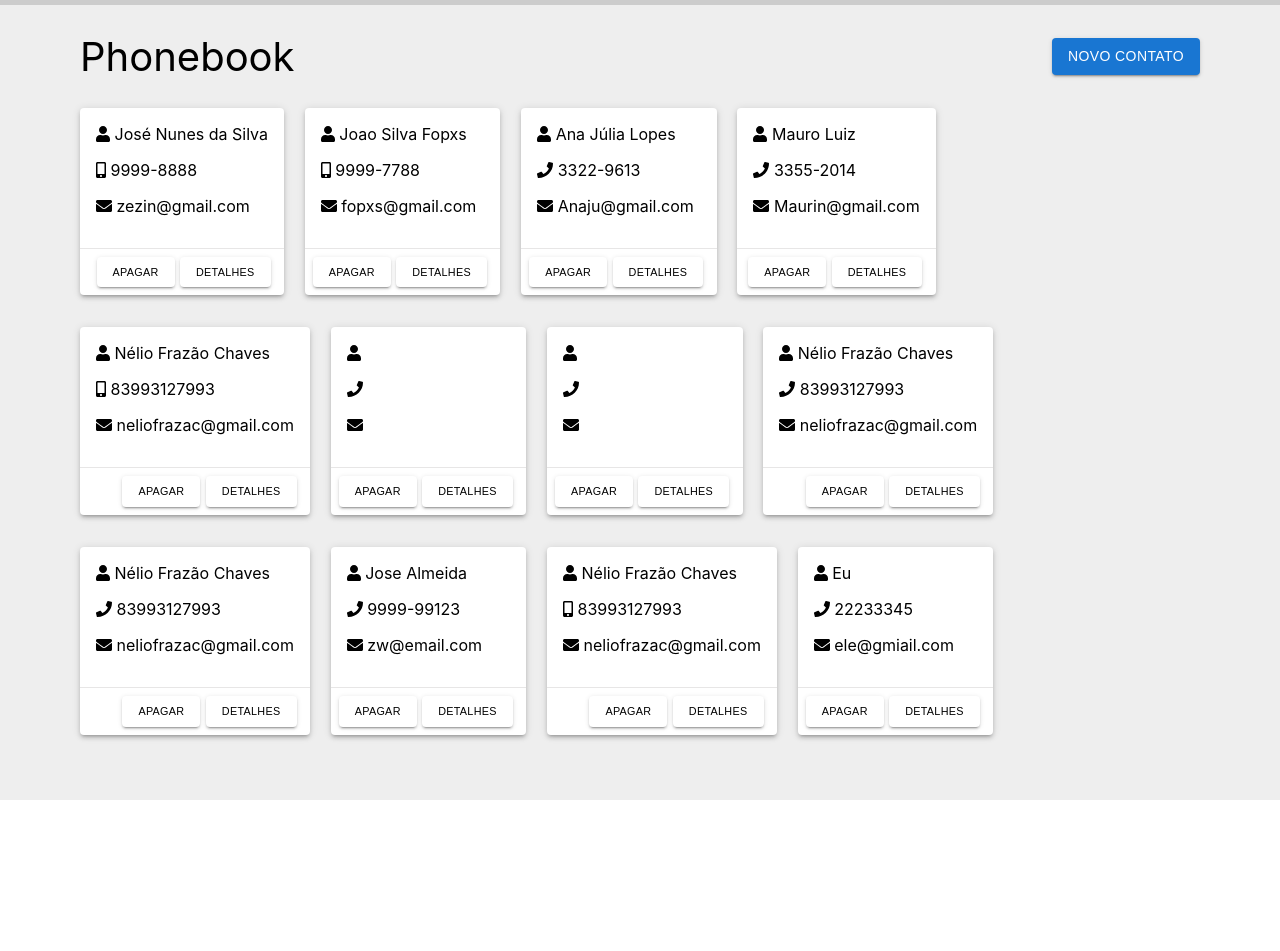
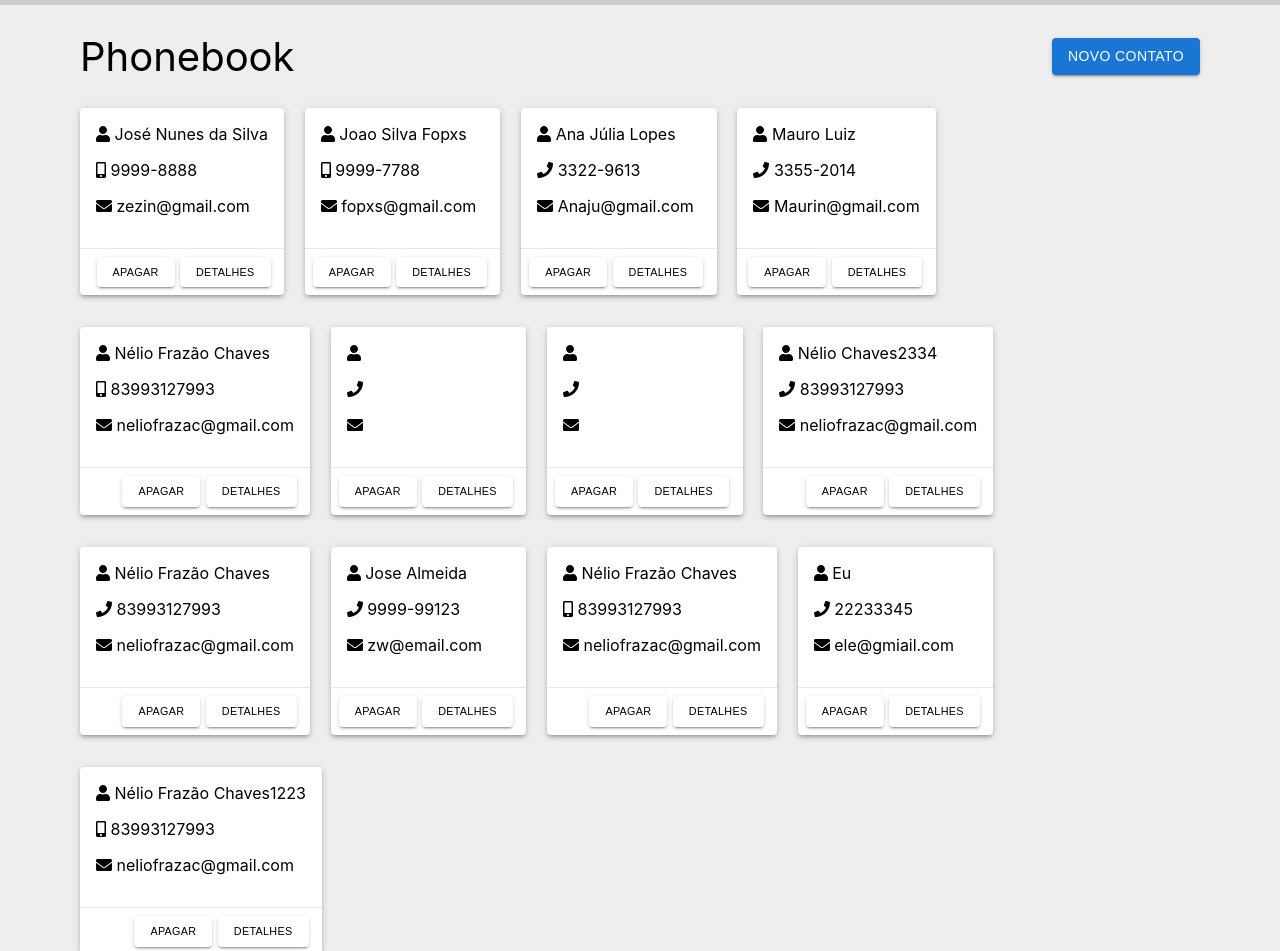
Before and after one commit to Sena32/unipe-phonebook, a React (Create React App) app: page / in a window 1280 px wide. Shown: the top 951 px of the page. Before the commit the page ends 800 px from the top, so only its background shows below. Built offline with nearby package versions, Linux system fonts and the light colour scheme; data requests are answered from the project's data file.

Commit message:
feat: componente para atualizar os dados da agenda telefonica

```diff
--- a/server/db.json
+++ b/server/db.json
@@ -57,8 +57,8 @@
       "id": 7
     },
     {
-      "name": "Nélio Frazão Chaves",
-      "nickName": "sfsdfds",
+      "name": "Nélio Chaves2334",
+      "nickName": "Frazão",
       "email": "neliofrazac@gmail.com",
       "phoneNumber": "83993127993",
       "phoneType": "Residencial",
@@ -95,6 +95,14 @@
       "phoneNumber": "22233345",
       "phoneType": "Residencial",
       "id": 12
+    },
+    {
+      "name": "Nélio Frazão Chaves1223",
+      "nickName": "sfsdfds",
+      "email": "neliofrazac@gmail.com",
+      "phoneNumber": "83993127993",
+      "phoneType": "Celular",
+      "id": 13
     }
   ]
 }
--- a/src/App.js
+++ b/src/App.js
@@ -3,7 +3,7 @@ import { BrowserRouter as Router, Switch, Route } from 'react-router-dom'
 import Wrapper from './components/wrapper'
 import Phonebook from './containers/phonebook'
 import PhonebookDetail from './containers/phonebookDetail'
-import NewPhonebook from './containers/newPhonebook';
+import PhonebookForm from './containers/phonebookForm';
 import './App.css';
 
 
@@ -13,7 +13,8 @@ const App = () => (
       <Wrapper>
         <Route exact path='/' component={Phonebook} />
         <Route exact path='/phonebook-detail/:phoneId' component={PhonebookDetail} />
-        <Route exact path='/new-phonebook' component={NewPhonebook} />
+        <Route exact path='/new-phonebook' component={PhonebookForm} />
+        <Route exact path='/phonebook/:phoneId' component={PhonebookForm} />
       </Wrapper>
     </Switch>
   </Router>
--- a/src/containers/phonebookDetail/index.js
+++ b/src/containers/phonebookDetail/index.js
@@ -21,6 +21,10 @@ class PhonebookDetail extends Component {
     this.props.history.push('/new-phonebook')
   }
 
+  handleClickEdit(id) {
+    this.props.history.push(`/phonebook/${id}`)
+  }
+
   async getUserData() {
     try {
       const data = await HttpService.get(`phonebook/${this.props.match.params.phoneId}`)
@@ -40,7 +44,7 @@ class PhonebookDetail extends Component {
   }
 
   render() {
-    const {phonebook: {name, email, nickName, phoneNumber, phoneType}, isLoad} = this.state
+    const {phonebook: {id, name, email, nickName, phoneNumber, phoneType}, isLoad} = this.state
     return (
       <>
         {isLoad ? (
@@ -58,7 +62,7 @@ class PhonebookDetail extends Component {
           >
             <CardAction>
               <Button onClick={()=> this.handleClickBack()}>Voltar</Button>
-              <Button variant="primary"> Editar</Button>
+              <Button variant="primary"  onClick={()=> this.handleClickEdit(id)}> Editar</Button>
             </CardAction>
           </PhoneItem>
           </>
--- a/src/containers/newPhonebook/index.js
+++ b/src/containers/phonebookForm/index.js
@@ -4,7 +4,7 @@ import Button from '../../components/button'
 import { Card, CardContent, CardAction } from '../../components/cards'
 import { TextField } from '../../components/form'
 import HttpService from '../../utils/HttpService'
-class NewPhonebook extends Component {
+class PhonebookForm extends Component {
   state ={
     phonebook: {
       name: '',
@@ -56,10 +56,22 @@ class NewPhonebook extends Component {
      })
   }
 
+  hasPhoneID = () => {
+    const hasPhoneID = this.props.match.params.phoneId
+    return !!hasPhoneID
+  }
+
   sendData = async payload => {
     try {
       const data = await payload
-      return HttpService.post(data)
+      const hasPhoneId = this.hasPhoneID()
+
+      if(hasPhoneId) {
+        return HttpService.put(`phoneBook/${this.props.match.params.phoneId}`, data)
+      } else {
+        return  HttpService.post(data)
+      }
+
     } catch(error) {
       console.error(error)
     } finally {
@@ -76,6 +88,18 @@ class NewPhonebook extends Component {
       this.showErros()
       return false
     }
+  }
+
+  getUserData = async () => {
+    const data = await HttpService.get(`phoneBook/${this.props.match.params.phoneId}`)
+    this.setState({
+      phonebook: data
+    })
+  }
+
+  componentDidMount() {
+    const hasPhoneId = this.hasPhoneID()
+    if(!!hasPhoneId) this.getUserData()
   }
 
   render() {
@@ -138,4 +162,4 @@ class NewPhonebook extends Component {
   }
 }
 
-export default NewPhonebook
+export default PhonebookForm
--- a/src/utils/HttpService.js
+++ b/src/utils/HttpService.js
@@ -38,7 +38,19 @@ const post = payload => {
   return data
 }
 
+const put = (url ,payload) => {
+  const optionsPut = {
+    ...options,
+    method: 'PUT',
+    body: JSON.stringify(payload)
+  }
+  const data = fetchData(url, optionsPut)
+
+  return data
+}
+
 export default {
   get,
-  post
+  post,
+  put
 }
```
